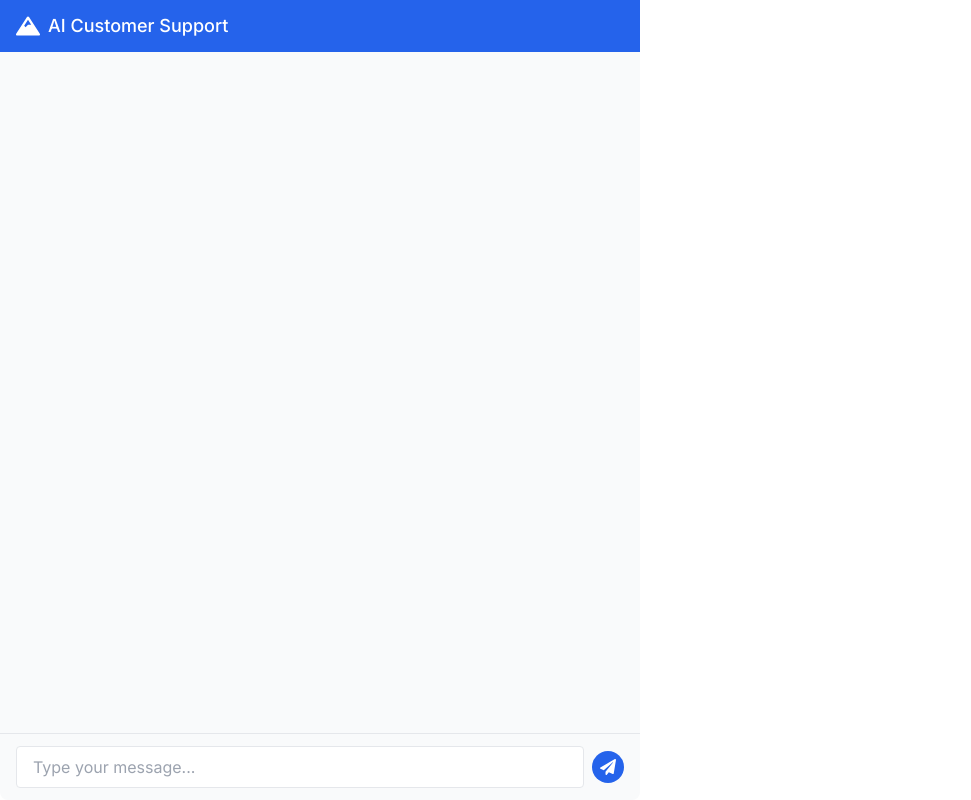
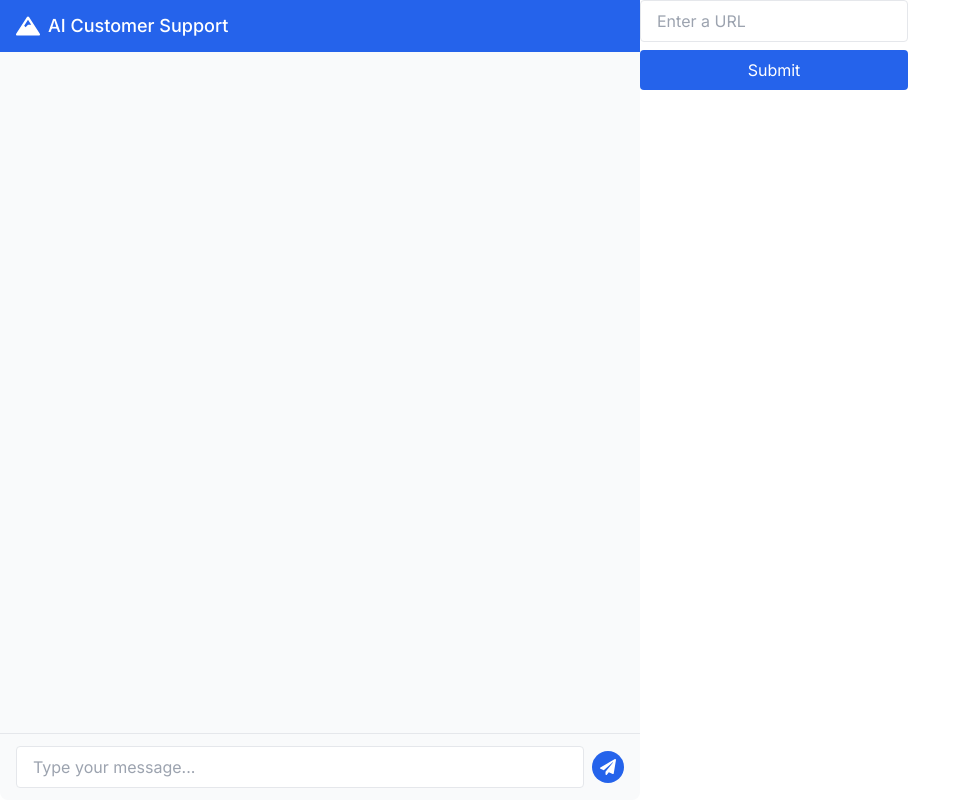
Before and after one commit to Jeffuz/AI-Customer-Support, a Next.js app in the folder my-app/: page / in a window 1280 px wide. Shown: the whole page, without its empty margins (0-971 px from the left). Built offline with nearby package versions, Linux system fonts and the light colour scheme.

Commit message:
webscrape content off of url

```diff
--- a/my-app/package.json
+++ b/my-app/package.json
@@ -9,9 +9,12 @@
     "lint": "next lint"
   },
   "dependencies": {
+    "@langchain/community": "^0.2.25",
     "@pinecone-database/pinecone": "^3.0.0",
+    "langchain": "^0.2.13",
     "next": "14.2.5",
     "openai": "^4.55.1",
+    "puppeteer": "^23.0.2",
     "react": "^18",
     "react-dom": "^18",
     "react-icons": "^5.2.1"
--- a/my-app/src/app/api/rag/route.ts
+++ b/my-app/src/app/api/rag/route.ts
@@ -1,13 +1,26 @@
-import openai from "../../../../utils/openai";
-import pc from "../../../../utils/pinecone";
-
-export async function GET() {
-  return new Response(
-    JSON.stringify({ message: "Test Message Insert your LLM response" })
-  );
-}
+import { PuppeteerWebBaseLoader } from "@langchain/community/document_loaders/web/puppeteer";
 
 export async function POST(request: Request) {
-  const { message } = await request.json();
-  console.log("testing");
+  try {
+    const { url } = await request.json();
+    const loader = new PuppeteerWebBaseLoader(url, {
+      launchOptions: {
+        headless: true,
+      },
+    });
+
+    const docs = await loader.load();
+
+    return Response.json({
+      message: "Scraping successful",
+      content: docs[0],
+    });
+
+  } catch (error) {
+    console.error("Error in POST /api/rag:", error);
+    return Response.json(
+      { message: "Failed to scrape the website", error: error.message },
+      { status: 500 }
+    );
+  }
 }
--- a/my-app/src/app/components/ragsubmit.tsx
+++ b/my-app/src/app/components/ragsubmit.tsx
@@ -1,7 +1,44 @@
 "use client";
 
+import { useState, FormEvent } from "react";
+
 const Ragsubmit = () => {
-  return <></>;
+  const [url, setUrl] = useState<string>("");
+
+  const handleSubmit = async (e: FormEvent) => {
+    e.preventDefault();
+
+    const response = await fetch("/api/rag", {
+      method: "POST",
+      headers: {
+        "Content-Type": "application/json",
+      },
+      body: JSON.stringify({ url }),
+    });
+
+    const data = await response.json();
+    console.log(data);
+    setUrl("");
+  };
+
+  return (
+    <form onSubmit={handleSubmit} className="flex flex-col space-y-2">
+      <input
+        type="url"
+        placeholder="Enter a URL"
+        value={url}
+        onChange={(e) => setUrl(e.target.value)}
+        className="px-4 py-2 border rounded focus:outline-none"
+        required
+      />
+      <button
+        type="submit"
+        className="px-4 py-2 bg-blue-600 text-white rounded"
+      >
+        Submit
+      </button>
+    </form>
+  );
 };
 
 export default Ragsubmit;
```
Also changed, not shown: 1 other file (tests, documents, lock files or other folders).
